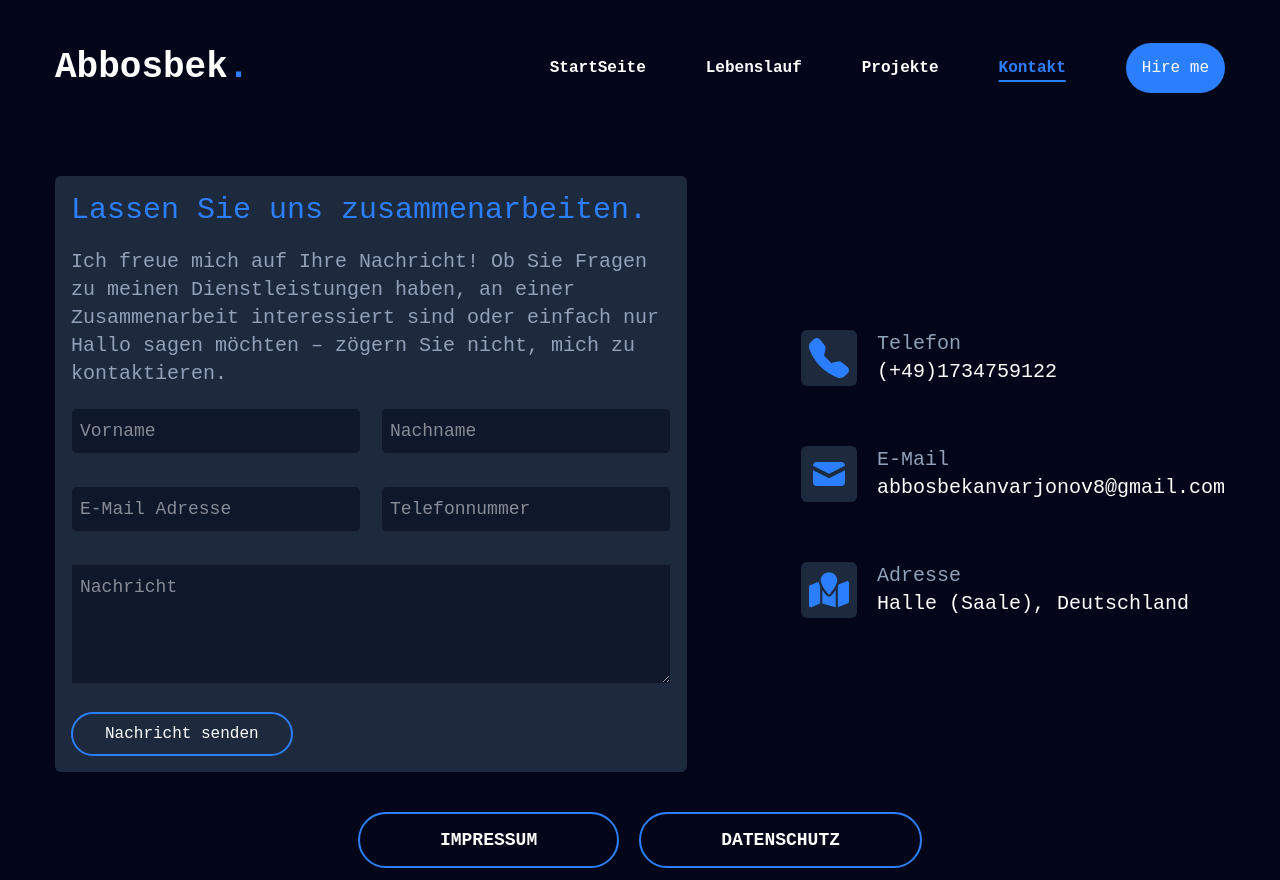
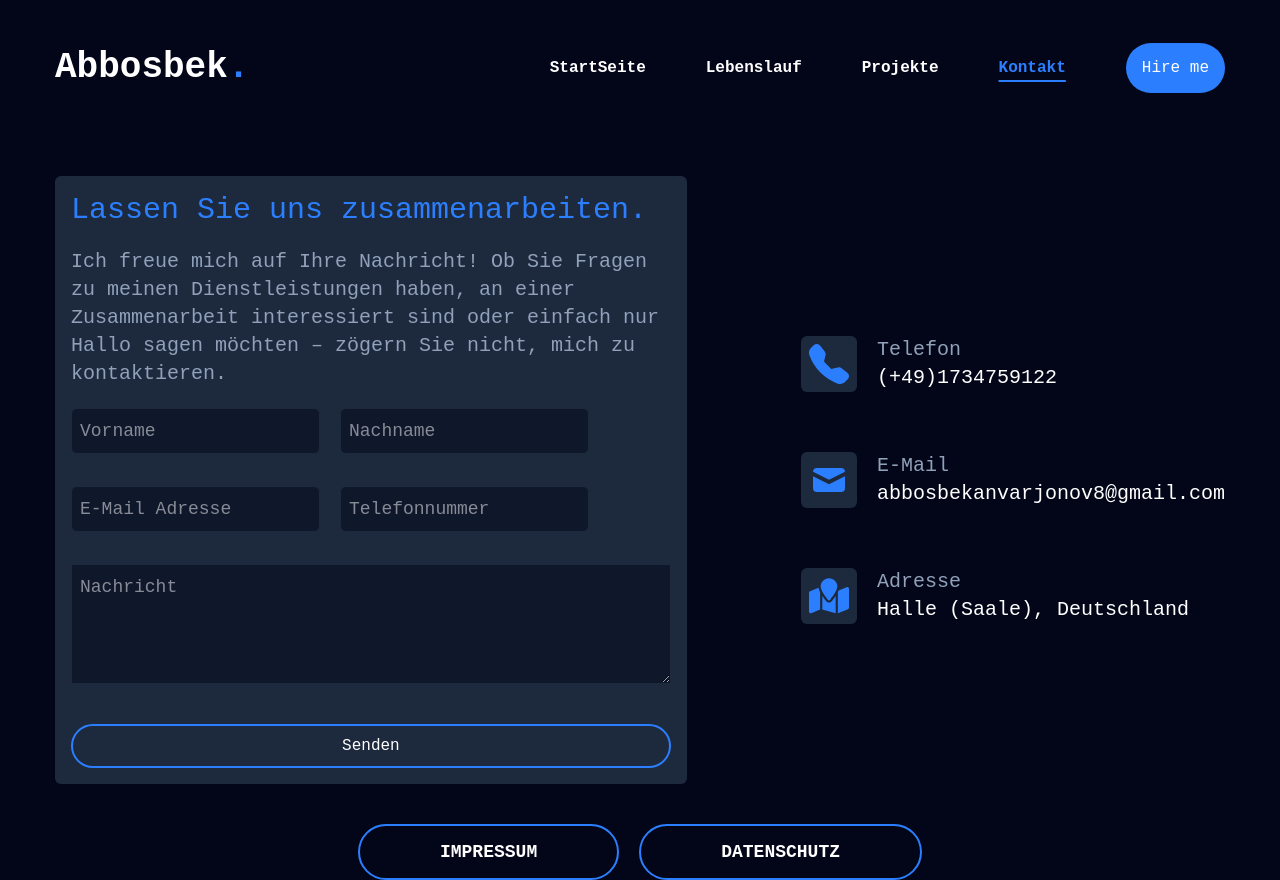
Before and after one commit to abbosaliy/Abbosbek-Anvarjonov, a React (Vite) app: page /Abbosbek-Anvarjonov/kontakt in a window 1280 px wide. Built offline with nearby package versions, Linux system fonts and the light colour scheme.

Commit message:
add emailjs integration for contact form

```diff
--- a/package.json
+++ b/package.json
@@ -10,6 +10,7 @@
     "preview": "vite preview"
   },
   "dependencies": {
+    "@emailjs/browser": "^4.4.1",
     "@material-tailwind/react": "^2.1.10",
     "react": "^19.1.0",
     "react-dom": "^19.1.0",
--- a/src/components/Footer/Footer.tsx
+++ b/src/components/Footer/Footer.tsx
@@ -4,24 +4,26 @@ import Datenschutsz from '../UI/DatenShutz';
 import Impressum from '../UI/Impressum';
 
 function Footer() {
-  const [show, setShow] = useState(false);
-  const [hov, setHov] = useState(false);
+  const [openImpressum, setOpenImpressum] = useState(false);
+  const [openDatenschutsz, setopenDatenschutsz] = useState(false);
   return (
     <div className=" flex flex-col justify-center items-center md:flex-row gap-5   ">
       <Button
-        onClick={() => setShow(!show)}
+        onClick={() => setOpenImpressum(true)}
         title=" IMPRESSUM"
         className="border-2  cursor-pointer rounded-full border-blue-500  px-15 py-3  xl:px-20 text-lg hover:bg-blue-500 hover:text-slate-950 transition-all whitespace-nowrap duration-300 font-bold "
       />
 
-      {show && <Impressum />}
+      {openImpressum && <Impressum onclose={() => setOpenImpressum(false)} />}
 
       <Button
-        onClick={() => setHov(!hov)}
+        onClick={() => setopenDatenschutsz(true)}
         title="DATENSCHUTZ"
         className="border-2 cursor-pointer rounded-full border-blue-500  px-13 py-3  xl:px-20 text-lg hover:bg-blue-500 hover:text-slate-950 transition-all duration-300 font-bold "
       />
-      {hov && <Datenschutsz />}
+      {openDatenschutsz && (
+        <Datenschutsz onclose={() => setopenDatenschutsz(false)} />
+      )}
     </div>
   );
 }
--- a/src/components/Hero/Hero.tsx
+++ b/src/components/Hero/Hero.tsx
@@ -26,7 +26,7 @@ function Hero() {
           </p>
           <div className="flex flex-col  items-center gap-10 xl:flex-row">
             <NavLink
-              to={'/Abbosbek-Anvarjonov/projekte'}
+              to={'projekte'}
               className=" font-bold  justify-center  gap-2 rounded-full border-2 px-15 py-3 xl:px-20   text-lg    border-blue-500 hover:bg-blue-500 hover:text-slate-950 transition-all whitespace-nowrap duration-300"
             >
               Projekte Ansehen
--- a/src/components/Kontakt/Kontakt.tsx
+++ b/src/components/Kontakt/Kontakt.tsx
@@ -1,8 +1,34 @@
 import { BsFillTelephoneFill } from 'react-icons/bs';
 import { HiMail } from 'react-icons/hi';
 import { FaMapLocation } from 'react-icons/fa6';
+import React, { useRef } from 'react';
+import emailjs from '@emailjs/browser';
 
 function Kontakt() {
+  const form = useRef<HTMLFormElement | null>(null);
+
+  const sendEmail = (e: React.FormEvent<HTMLFormElement>) => {
+    e.preventDefault();
+
+    if (!form.current) return;
+
+    emailjs
+      .sendForm('service_31avvlz', 'template_fh7vbkt', form.current, {
+        publicKey: 'nz8d6xs1aCuNoEDMn',
+      })
+      .then(
+        () => {
+          console.log('SUCCESS!');
+          alert('Nachricht wurde erfolgreich gesendet!');
+          if (form.current) form.current.reset();
+        },
+        (error) => {
+          console.log('FAILED...', error.text);
+          alert('Fehler beim Senden der Nachricht. Bitte erneuet versuchen.');
+        }
+      );
+  };
+
   return (
     <div className="container ">
       <div className="flex flex-col xl:items-center xl:flex-row xl:justify-between gap-10 ">
@@ -56,42 +82,74 @@ function Kontakt() {
             kontaktieren.
           </p>
 
-          <div className="flex w-full flex-col gap-8">
+          <form
+            ref={form}
+            onSubmit={sendEmail}
+            className="flex w-full flex-col gap-8"
+          >
             <div className="w-full flex flex-col md:flex-row gap-5 items-center">
+              <div className="w-full flex flex-col md:flex-row gap-5 items-center">
+                <label>
                   <input
                     type="text"
                     placeholder="Vorname"
+                    name="user_vorname"
                     className="w-full rounded-md text-lg bg-slate-900 p-2 border border-slate-800 focus:border-blue-500 focus:outline-none"
+                    required
                   />
+                </label>
+
+                <label>
                   <input
                     type="text"
+                    name="user_name"
                     placeholder="Nachname"
                     className="w-full rounded-md text-lg bg-slate-900 p-2 border border-slate-800 focus:border-blue-500 focus:outline-none"
+                    required
                   />
+                </label>
               </div>
+            </div>
+
             <div className="w-full flex flex-col md:flex-row gap-5 items-center">
+              <label>
                 <input
                   type="text"
+                  name="user_email"
                   placeholder="E-Mail Adresse"
                   className="w-full rounded-md text-lg bg-slate-900 p-2 border border-slate-800 focus:border-blue-500 focus:outline-none"
+                  required
                 />
+              </label>
+
+              <label>
                 <input
                   type="text"
+                  name="user_number"
                   placeholder="Telefonnummer"
                   className="w-full rounded-md text-lg bg-slate-900 p-2 border border-slate-800 focus:border-blue-500 focus:outline-none"
+                  required
                 />
+              </label>
             </div>
 
             <div className="w-full">
+              <label>
                 <textarea
                   className="w-full bg-slate-900 p-2 text-lg min-h-[120px] resize-y  border border-slate-800 focus:border-blue-500 focus:outline-none"
                   placeholder="Nachricht"
+                  name="message"
+                  required
                 ></textarea>
+              </label>
             </div>
-          </div>
-          <button className=" py-2 px-8 border-blue-500 border-2  cursor-pointer rounded-full  hover:bg-blue-500 hover:text-slate-950 transition-all duration-300 font-extralight">
-            Nachricht senden
+            <button
+              type="submit"
+              className=" py-2 px-8 border-blue-500 border-2  cursor-pointer rounded-full  hover:bg-blue-500 hover:text-slate-950 transition-all duration-300 font-extralight"
+            >
+              Senden
             </button>
+          </form>
         </div>
       </div>
     </div>
--- a/src/components/UI/DatenShutz.tsx
+++ b/src/components/UI/DatenShutz.tsx
@@ -1,7 +1,21 @@
-function Datenschutsz() {
+import { GoX } from 'react-icons/go';
+import Button from './Button';
+
+interface Props {
+  onclose: () => void;
+}
+
+function Datenschutsz({ onclose }: Props) {
   return (
     <div className="fixed  inset-0  bg-black/50 flex  items-center  justify-center ">
-      <div className=" flex flex-col  items-start gap-5 bg-slate-800 text-xl text-white/80 rounded-lg p-10  w-[600px] h-[600px] relative  max-h-[90%] overflow-auto    ">
+      <div className=" flex flex-col  items-start gap-5 bg-slate-800 text-xl text-white/80 rounded-lg p-10  w-[600px] h-[600px] relative  max-h-[90%] overflow-auto">
+        <Button
+          onClick={onclose}
+          className="text-blue-500 cursor-pointer hover:text-blue-400"
+          title=""
+        >
+          <GoX className="w-8 h-8"></GoX>
+        </Button>
         <h1 className="text-blue-500 font-bold text-2xl">Datenschutz</h1>
         <p className="text-left">
           Lorem, ipsum dolor sit amet consectetur adipisicing elit. Illum, nihil
--- a/src/components/UI/Impressum.tsx
+++ b/src/components/UI/Impressum.tsx
@@ -1,15 +1,19 @@
+import { GoX } from 'react-icons/go';
 import Button from './Button';
 
-function Impressum() {
+interface Props {
+  onclose: () => void;
+}
+function Impressum({ onclose }: Props) {
   return (
     <div className="fixed  inset-0  bg-black/50 flex items-center  justify-center ">
       <div className=" flex flex-col  items-start gap-5 bg-slate-800 text-xl text-white/80 rounded-lg p-10  w-[600px] h-[600px] relative ">
         <Button
-          onClick={() => onclose}
-          className="flex items-end"
+          onClick={onclose}
+          className="text-blue-500 cursor-pointer hover:text-blue-400"
           title=""
         >
-          x
+          <GoX className="w-8 h-8" />
         </Button>
         <h1 className="text-blue-500 font-bold text-2xl">Impressum</h1>
         <p>
```
Also changed, not shown: 1 other file (tests, documents, lock files or other folders). Lines whose indentation alone changed are shown as unchanged.
